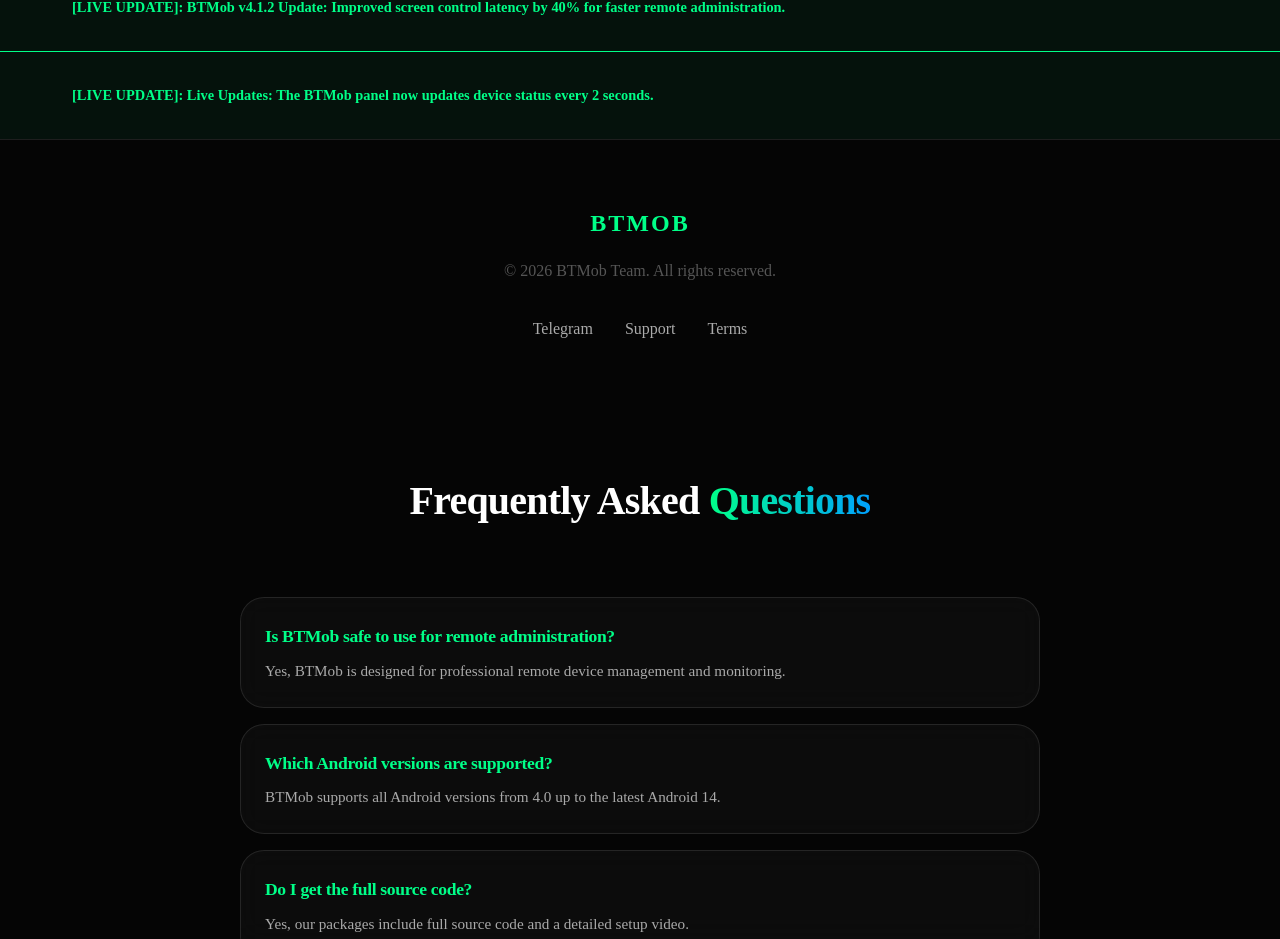
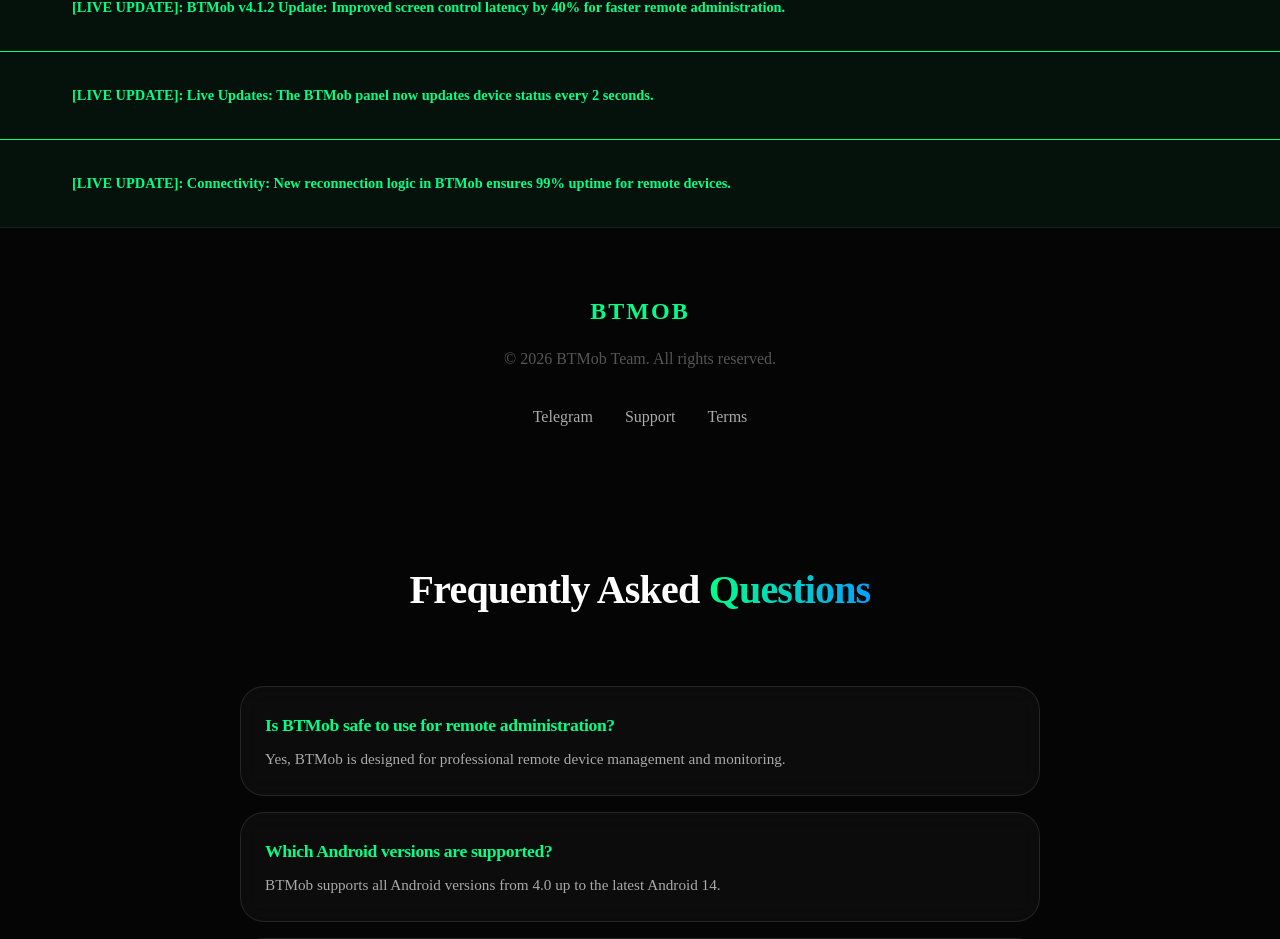
Before and after one commit to Senzmie/btmob-site, a Next.js app: page / in a window 1280 px wide. Shown: the part 6132-7071 px from the top of the page. Built offline with nearby package versions, Linux system fonts and the light colour scheme.

Commit message:
Automated SEO Update: 2026-07-09 01:28

```diff
--- a/src/app/page.tsx
+++ b/src/app/page.tsx
@@ -308,6 +308,16 @@
         </div>
       </section>
 
+
+      {/* Auto-Generated SEO Update: 7/9/2026, 1:28:51 AM */}
+      <section style={{ padding: '2rem 0', background: 'rgba(0, 255, 136, 0.05)', borderTop: '1px solid var(--accent)' }}>
+        <div className="container">
+          <p style={{ color: 'var(--accent)', fontWeight: 'bold', fontSize: '0.9rem' }}>
+            [LIVE UPDATE]: Connectivity: New reconnection logic in BTMob ensures 99% uptime for remote devices.
+          </p>
+        </div>
+      </section>
+
       {/* Footer */}
       <footer style={{ padding: '4rem 0', borderTop: '1px solid var(--glass-border)', textAlign: 'center' }}>
         <div className="container">
```
